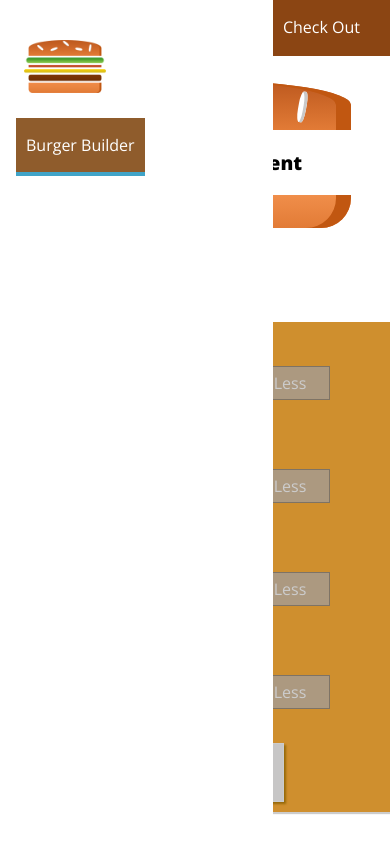
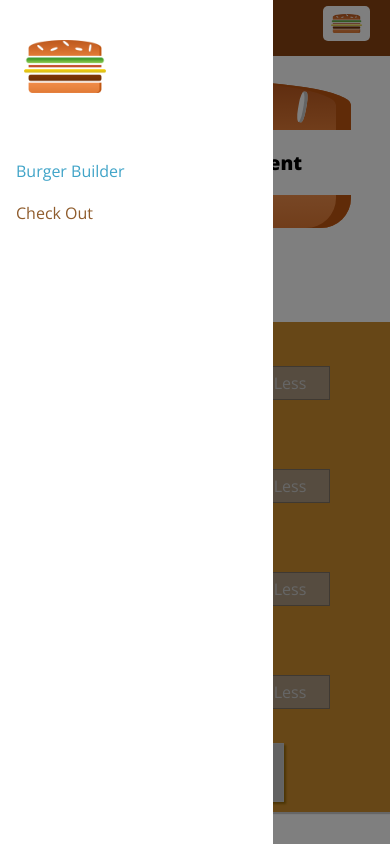
Before and after one commit to Ismaeeling/Burger-app, a React app: page / in a window 390 px wide. Built offline with nearby package versions, Linux system fonts and the light colour scheme.

Commit message:
Navigation bar added for the mobile reponsive

```diff
--- a/src/Components/Burger/OrderSummary/OrderSummary.js
+++ b/src/Components/Burger/OrderSummary/OrderSummary.js
@@ -10,7 +10,7 @@ const orderSummary = (props) =>{
     return(
         <Auxiliary>
             {orderSummaryObjects}
-            <p>Total Price: <storng>{props.price.toFixed(2)}</storng></p>
+            <p>Total Price: <b>{props.price.toFixed(2)}</b></p>
             <Button btnType="Danger" clicked={props.cancelled}>Cancel</Button>
             <Button btnType="Success" clicked={props.continued}>Continue</Button>
         </Auxiliary>
--- a/src/Components/Layout/Layout.js
+++ b/src/Components/Layout/Layout.js
@@ -2,15 +2,22 @@ import React ,{Component} from 'react';
 import Auxiliary from '../../hoc/Auxiliary';
 import classes from './Layout.css';
 import Toolbar from '../Navigation/Toolbar/Toolbar';
-import SideDrawer from '../Navigation/SideDrawer/SideDrawer'
+import SideDrawer from '../Navigation/SideDrawer/SideDrawer';
 
 class layout extends Component{
+    state = {
+        showSideDrawer: true
+    }
+
+    closeSideDrawerHandler = () =>{
+        this.setState({showSideDrawer: false})
+    }
     render(props){
         return(
             <Auxiliary>
                 <div className={classes.content}>
                     <Toolbar/>
-                    <SideDrawer/>
+                    <SideDrawer open={this.state.showSideDrawer} closed={this.closeSideDrawerHandler}/>
                 </div>
                 <main>
                     {this.props.children}
--- a/src/Components/Modal/Modal.js
+++ b/src/Components/Modal/Modal.js
@@ -13,7 +13,7 @@ const modal = (props) =>{
             }}>
                 {props.children}
             </div>
-            <Backdrop show={props.show}/>
+            <Backdrop show={props.show} clicked={props.backClicked}/>
         </Auxiliary>
     )
 }
--- a/src/Components/Navigation/NavigationItems/NavigationItem/NavigationItem.css
+++ b/src/Components/Navigation/NavigationItems/NavigationItem/NavigationItem.css
@@ -1,19 +1,38 @@
+.NavigationItem {
+  margin: 10px 0;
+  box-sizing: border-box;
+  display: block;
+  width: 100%;
+}
+
+.NavigationItem a {
+  color: #8f5c2c;
+  text-decoration: none;
+  width: 100%;
+  box-sizing: border-box;
+  display: block;
+}
+
+.NavigationItem a:hover,
+.NavigationItem a:active,
+.NavigationItem a.active {
+  color: #40a4c8;
+}
+
+@media (min-width: 500px) {
   .NavigationItem {
     margin: 0;
-  box-sizing: border-box;
     display: flex;
     height: 100%;
+    width: auto;
     align-items: center;
   }
 
   .NavigationItem a {
     color: white;
-  text-decoration: none;
     height: 100%;
     padding: 16px 10px;
     border-bottom: 4px solid transparent;
-  box-sizing: border-box;
-  display: block;
   }
 
   .NavigationItem a:hover,
@@ -23,3 +42,4 @@
     border-bottom: 4px solid #40a4c8;
     color: white;
   }
+}
--- a/src/Components/Navigation/NavigationItems/NavigationItems.css
+++ b/src/Components/Navigation/NavigationItems/NavigationItems.css
@@ -3,6 +3,13 @@
   padding: 0;
   list-style: none;
   display: flex;
+  flex-flow: column;
   align-items: center;
   height: 100%;
 }
+
+@media (min-width: 500px) {
+  .NavigationItems {
+    flex-flow: row;
+  }
+}
--- a/src/Components/Navigation/SideDrawer/SideDrawer.css
+++ b/src/Components/Navigation/SideDrawer/SideDrawer.css
@@ -28,4 +28,5 @@
 
 .Logo {
   height: 11%;
+  margin-bottom: 32px;
 }
--- a/src/Components/Navigation/SideDrawer/SideDrawer.js
+++ b/src/Components/Navigation/SideDrawer/SideDrawer.js
@@ -1,11 +1,21 @@
 import React from 'react';
 import Logo from '../../Logo/Logo';
 import NavigationItems from '../NavigationItems/NavigationItems';
-import classes from './SideDrawer.css'
+import classes from './SideDrawer.css';
+import Backdrop from '../../UI/Backdrop/Backdrop';
+import Auxiliary from '../../../hoc/Auxiliary';
 
-const sideDrawer = () =>{
+
+
+const sideDrawer = (props) =>{
+    let attachedClasses = [classes.SideDrawer, classes.Close];
+    if(props.open){
+        attachedClasses =[classes.SideDrawer, classes.Open]
+    }
     return(
-        <div className={classes.SideDrawer}>
+        <Auxiliary>
+            <Backdrop show={props.open} clicked={props.closed}/>
+            <div className={attachedClasses.join(' ')}>
                 <div className={classes.Logo}>
                     <Logo/>
                 </div>
@@ -13,6 +23,7 @@ const sideDrawer = () =>{
                     <NavigationItems/>
                 </nav>
             </div>
+        </Auxiliary>
     )
 }
 
--- a/src/Components/Navigation/Toolbar/Toolbar.css
+++ b/src/Components/Navigation/Toolbar/Toolbar.css
@@ -20,3 +20,9 @@
 .Logo {
   height: 80%;
 }
+
+@media (max-width: 499px) {
+  .DesktopOnly {
+    display: none;
+  }
+}
--- a/src/Components/Navigation/Toolbar/Toolbar.js
+++ b/src/Components/Navigation/Toolbar/Toolbar.js
@@ -10,7 +10,7 @@ const toolbar = () =>{
             <div className={classes.Logo}>
                 <Logo/>
             </div>
-            <nav>
+            <nav className={classes.DesktopOnly}>
                 <NavigationItems/>
             </nav>
         </header>
--- a/src/Components/UI/Backdrop/Backdrop.js
+++ b/src/Components/UI/Backdrop/Backdrop.js
@@ -2,7 +2,7 @@ import React from 'react';
 import classes from './Backdrop.css'
 
 const backdrop = (props) =>{
-    return props.show ? <div className={classes.Backdrop}></div> : null;
+    return props.show ? <div className={classes.Backdrop} onClick={props.clicked}></div> : null;
 }
 
 export default backdrop;
--- a/src/Containers/BurgerBuilder/BurgerBuilder.js
+++ b/src/Containers/BurgerBuilder/BurgerBuilder.js
@@ -82,12 +82,13 @@ class BurgerBuilder extends Component{
         }
         return(
             <Auxiliary>
-                <Modal show={this.state.purchasingStatus}>
+                <Modal show={this.state.purchasingStatus} backClicked={this.cancelledButtonHandler}>
                     <OrderSummary
                     ingredients={this.state.ingredients}
                     cancelled={this.cancelledButtonHandler}
                     continued={this.continueButtonHandler}
-                    price={this.state.totalPrice}/>
+                    price={this.state.totalPrice}
+                    />
                 </Modal>
                 <Burger ingredients= {this.state.ingredients}/>
                 <BuildControls
```
Lines whose indentation alone changed are shown as unchanged.
